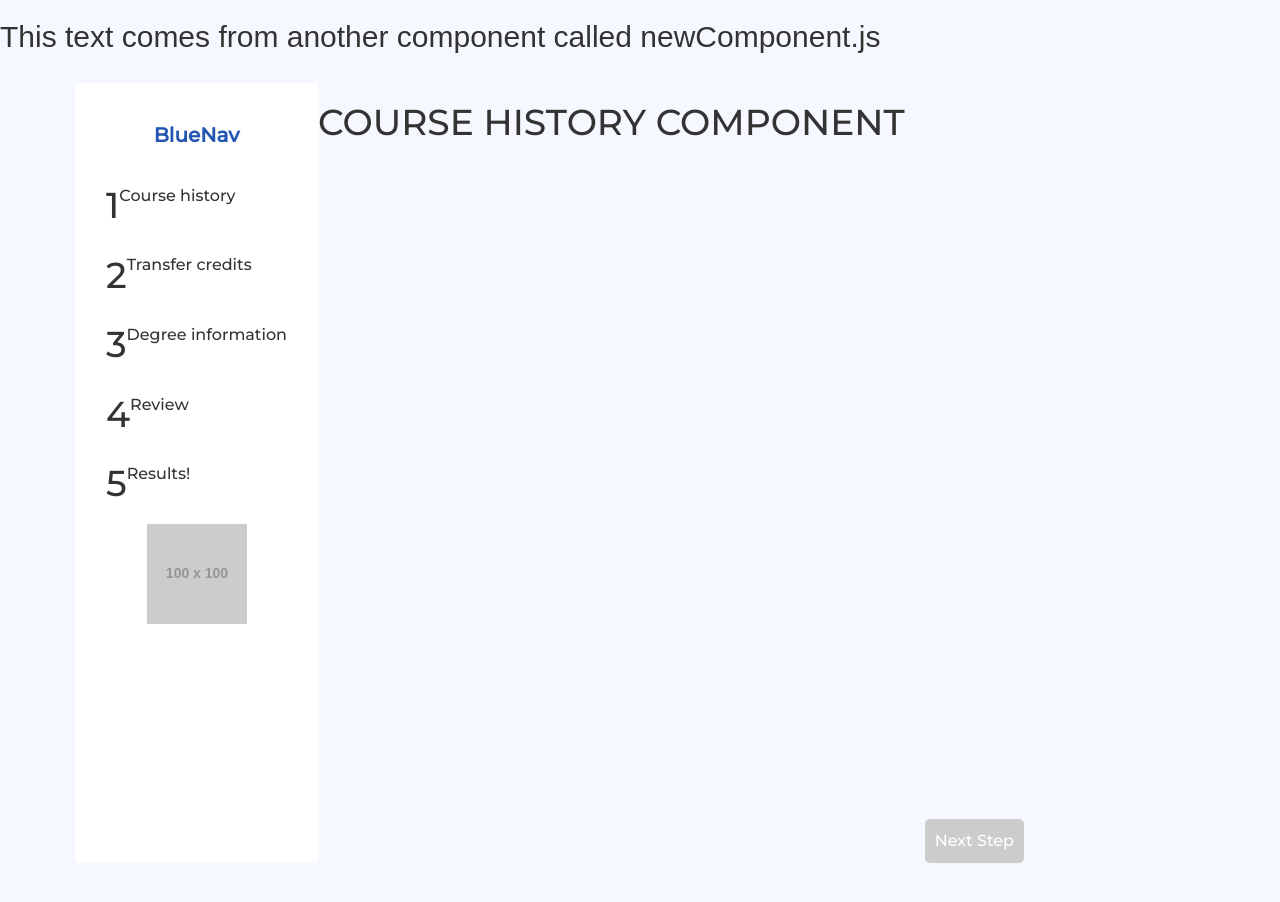
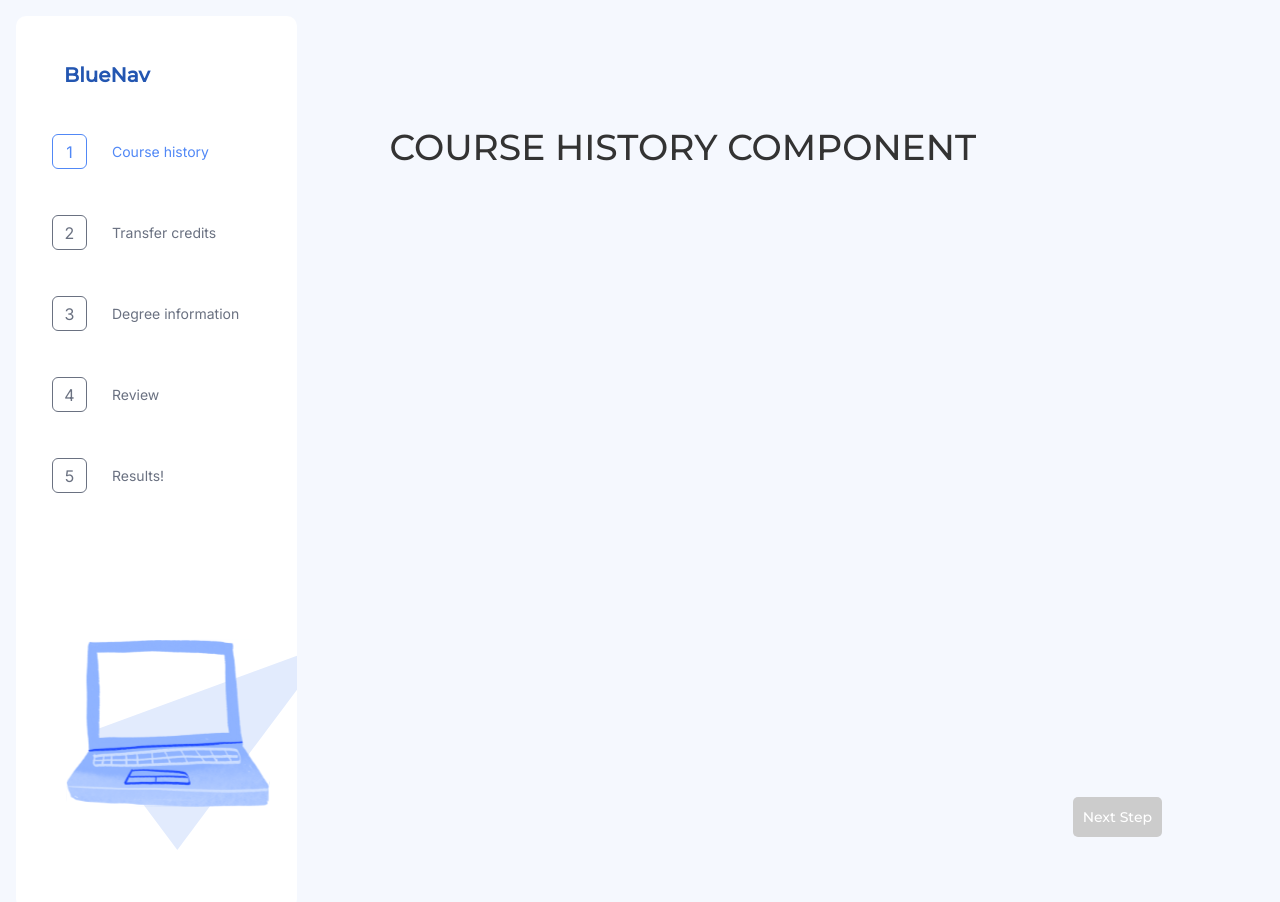
Before and after one commit to ubclaunchpad/ubc-degree-navigator, a React (Create React App) app in the folder react-app/: page / in a window 1280 px wide. Shown: the top 902 px of the page. Built offline with nearby package versions, Linux system fonts and the light colour scheme.

Commit message:
finished styling

```diff
--- a/react-app/package.json
+++ b/react-app/package.json
@@ -3,6 +3,10 @@
 	"version": "0.1.0",
 	"private": true,
 	"dependencies": {
+		"@emotion/react": "^11.10.6",
+		"@emotion/styled": "^11.10.6",
+		"@mui/icons-material": "^5.11.11",
+		"@mui/material": "^5.11.14",
 		"react": "^18.2.0",
 		"react-dom": "^18.2.0",
 		"react-router-dom": "^4.3.1",
--- a/react-app/src/App.jsx
+++ b/react-app/src/App.jsx
@@ -6,9 +6,6 @@ import theme from "./theme";
 const App = () => {
 	return (
 		<div className="App" style={app}>
-			<NewComponent
-				text={"This text comes from another component called newComponent.js"}
-			/>
 			<MultistepForm></MultistepForm>
 		</div>
 	);
--- a/react-app/src/components/onboarding/MultistepForm.jsx
+++ b/react-app/src/components/onboarding/MultistepForm.jsx
@@ -5,6 +5,8 @@ import CourseHistory from "./CourseHistory";
 import Results from "./Results";
 import Review from "./Review";
 import TransferCredits from "./TransferCredits";
+import CheckIcon from "@mui/icons-material/Check";
+import NavIllustration from "../../assets/navIllustration.svg";
 
 const MultistepForm = () => {
 	const [step, setStep] = useState(0);
@@ -26,53 +28,68 @@ const MultistepForm = () => {
 	const StepDisplay = () => {
 		switch (step) {
 			case 0:
-				return <CourseHistory />;
+				return <CourseHistory data={data} setData={setData} />;
 			case 1:
-				return <TransferCredits />;
+				return <TransferCredits data={data} setData={setData} />;
 			case 2:
-				return <AdditionalInformation />;
+				return <AdditionalInformation data={data} setData={setData} />;
 			case 3:
-				return <Review />;
+				return <Review data={data} setData={setData} />;
 			case 4:
-				return <Results />;
+				return <Results data={data} setData={setData} />;
 			default:
-				return <CourseHistory />;
+				return <CourseHistory data={data} setData={setData} />;
 		}
 	};
 
 	return (
 		<div className="body" style={body}>
-			<div className="container" style={container}>
-				<div className="navbar" style={navbar}>
+			<div className="progress" style={progress}>
 				<h1 style={logoText}>BlueNav</h1>
 
 				<div className="navbarsteps" style={navbarsteps}>
 					{StepTitles.map((object, i) => {
 						return (
-								/* TODO: add styles like { done ? done : todo } */
-								<div className="" style={navstep} key={i}>
-									<h1>{i + 1}</h1>
-									<p>{object}</p>
+							<div
+								className="navstep"
+								style={{
+									...navstep,
+									...(i === step ? selected : todo),
+								}}
+								key={i}
+							>
+								<p
+									className="navnum"
+									style={{ ...navnum, ...(i < step ? finishedCheckbox : "") }}
+								>
+									{i < step ? <CheckIcon /> : i + 1}
+								</p>
+								<p
+									className="navname"
+									style={{ ...navname, ...(i < step ? finishedName : "") }}
+								>
+									{object}
+								</p>
 							</div>
 						);
 					})}
 				</div>
+
 				<img
-						src="https://via.placeholder.com/100?text=My+Logo"
-						alt="Beautification illustration"
-					></img>
+					src={NavIllustration}
+					alt="navBar illustration"
+					style={Illustration}
+				/>
 			</div>
+			<div className="content" style={content}>
+				<div className="content-step">{StepDisplay()}</div>
 
-				<div>{StepDisplay()}</div>
-
-				<div className="content" style={content}>
-					<div className="multistep-form" style={multistepFormStyle}>
-						<div className="step step-2">
+				<div className="buttons" style={buttons}>
 					<button
-								style={step == 0 || step == 4 ? invisibleButton : prevButton}
+						style={step === 0 || step === 4 ? invisibleButton : prevButton}
 						onClick={() => {
 							console.log(step);
-									if (step != 0) {
+							if (step !== 0) {
 								setStep((currStep) => currStep - 1);
 							}
 						}}
@@ -80,7 +97,7 @@ const MultistepForm = () => {
 						Previous Step
 					</button>
 					<button
-								style={step == 4 ? invisibleButton : nextButton}
+						style={step === 4 ? invisibleButton : nextButton}
 						onClick={() => {
 							console.log(step);
 							setStep((currStep) => currStep + 1);
@@ -91,15 +108,24 @@ const MultistepForm = () => {
 				</div>
 			</div>
 		</div>
-			</div>
-		</div>
 	);
 };
 
 const body = {
 	fontFamily: "Montserrat",
-	fontSize: "16px",
-	lineHeight: 1.5,
+	margin: 16,
+	display: "flex",
+	flexDirection: "row",
+};
+
+const progress = {
+	width: "26.455%",
+	height: "100%",
+	display: "flex",
+	flexDirection: "column",
+	boxShadow: "none",
+	borderRadius: 10,
+	backgroundColor: theme.colors.primaryLightBackground,
 };
 
 const logoText = {
@@ -107,52 +133,82 @@ const logoText = {
 	color: theme.colors.primaryDark,
 	fontWeight: 700,
 	fontSize: 20,
-};
-
-const container = {
-	maxWidth: 1200,
-	marginTop: 0,
-	padding: "2rem",
-	display: "flex",
-};
-
-/*Navbar styling*/
-const navbar = {
-	display: "flex",
-	flexDirection: "column",
-	alignItems: "center",
-	backgroundColor: theme.colors.primaryLightBackground,
-	padding: "2rem",
+	margin: 48,
 };
 
 const navbarsteps = {
 	display: "flex",
 	flexDirection: "column",
-	justifyContent: "space-between",
-	padding: "1rem",
+	marginLeft: 36,
+	marginBottom: 36,
+	fontFamily: theme.fonts.headerThreeMedium,
+	weight: theme.fonts.headerThreeMedium,
 };
 
 const navstep = {
 	display: "flex",
+	flexDirection: "row",
 	alignItems: "center",
+	marginTop: 0,
+	marginBottom: 36,
+};
+
+const navnum = {
+	width: 35,
+	height: 35,
+	marginRight: 25,
+	paddingTop: 6,
+	borderStyle: "solid",
+	borderWidth: 1,
+	borderRadius: 6,
+	textAlign: "center",
+	fontSize: 16,
+};
+
+const finishedCheckbox = {
+	backgroundColor: theme.colors.primaryMedium,
+	color: theme.colors.textLight,
+};
+
+const navname = {
+	font: theme.fonts.headerThreeMedium,
+	weight: theme.fonts.headerThreeMedium,
+};
+
+const finishedName = {
+	color: "#ABBED1",
+};
+
+const selected = {
+	color: theme.colors.primary,
+};
+
+const todo = {
+	color: theme.colors.textGrey,
+};
+
+const Illustration = {
+	width: 367,
+	height: 334.32,
 };
 
 const content = {
 	display: "flex",
+	flexDirection: "column",
 	justifyContent: "space-between",
-	alignItems: "flex-end",
-};
-
-const multistepFormStyle = {
-	display: "flex",
-	flexDirection: "row",
-	height: "100vh",
-	padding: "20px",
-	alignItems: "flex-end",
+	margin: 92,
+	width: "73.545%",
 };
 
 const invisibleButton = {
-	display: "none",
+	opacity: 0,
+	pointerEvents: "none",
+};
+
+const buttons = {
+	display: "flex",
+	flexDirection: "row",
+	justifyContent: "space-between",
 };
 
 const prevButton = {
@@ -175,8 +231,4 @@ const nextButton = {
 	cursor: "pointer",
 };
 
-const buttonHover = {
-	backgroundColor: "#aaa",
-};
-
 export default MultistepForm;
--- a/react-app/src/theme.js
+++ b/react-app/src/theme.js
@@ -8,6 +8,7 @@ const theme = {
 		primaryLightBackground: "#FFFFFF",
 		textDark: "#272A30",
 		textLight: "#FFFFFF",
+		textGrey: "#6A7181",
 	},
 
 	fonts: {
```
Also changed, not shown: react-app/src/assets/navIllustration.svg (added). Lines whose indentation alone changed are shown as unchanged.
